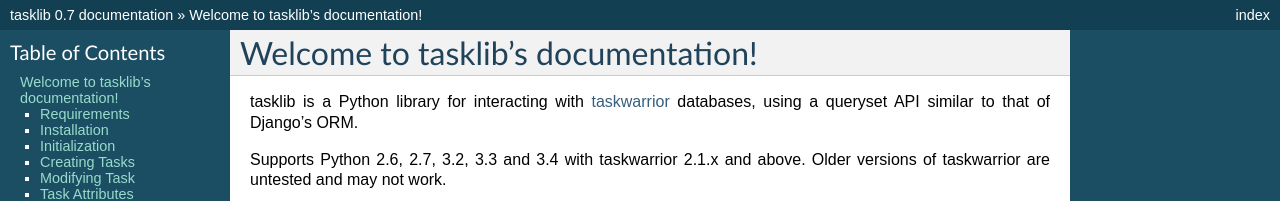
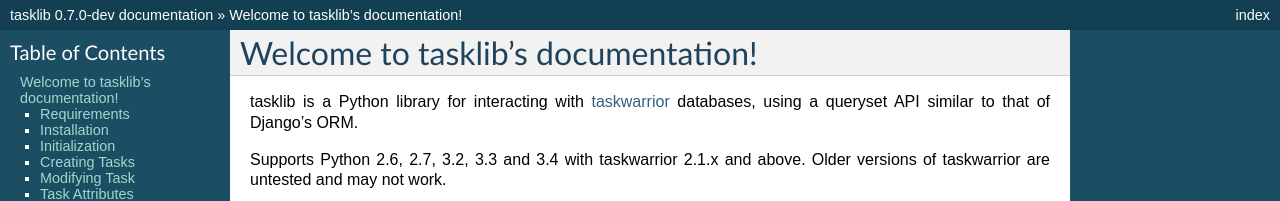
Before and after one commit to GothenburgBitFactory/tasklib, a Sphinx documentation site: the page built from docs/index.rst, in a window 1280 px wide and 900 px high. Shown: the top 201 px of the window. Built offline with Sphinx 7.4.7, drawn with Linux system fonts in a browser that asks for light colours; some of the changed text lies outside the part shown.

Commit message:
The next version will be 0.7.0

```diff
--- a/docs/conf.py
+++ b/docs/conf.py
@@ -51,9 +51,9 @@
 # built documents.
 #
 # The short X.Y version.
-version = '0.7'
+version = '0.7.0-dev'
 # The full version, including alpha/beta/rc tags.
-release = '0.7'
+release = '0.7.0-dev'
 
 # The language for content autogenerated by Sphinx. Refer to documentation
 # for a list of supported languages.
--- a/setup.py
+++ b/setup.py
@@ -1,6 +1,6 @@
 from setuptools import setup, find_packages
 
-version = '0.6.0'
+version = '0.7.0-dev'
 
 setup(
     name='tasklib',
```
